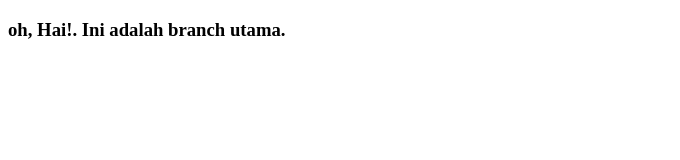
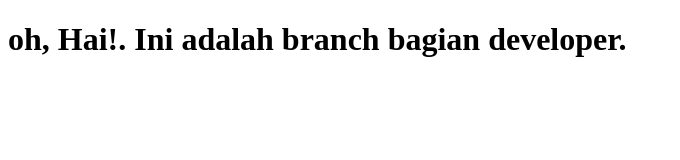
Before and after one commit to n-naufall/latihan-git, a plain HTML site: page index.html in a window 1280 px wide. Shown: the whole page, without its empty margins (0-680 px from the left). Drawn offline with Linux system fonts and the light colour scheme.

Commit message:
tag h1 developer

```diff
--- a/index.html
+++ b/index.html
@@ -7,6 +7,6 @@
     <title>Cuma Judul BTW</title>
 </head>
 <body>
-    <h3>oh, Hai!. Ini adalah branch utama.</h3>
+    <h1>oh, Hai!. Ini adalah branch bagian developer.</h1>
 </body>
 </html>
```
